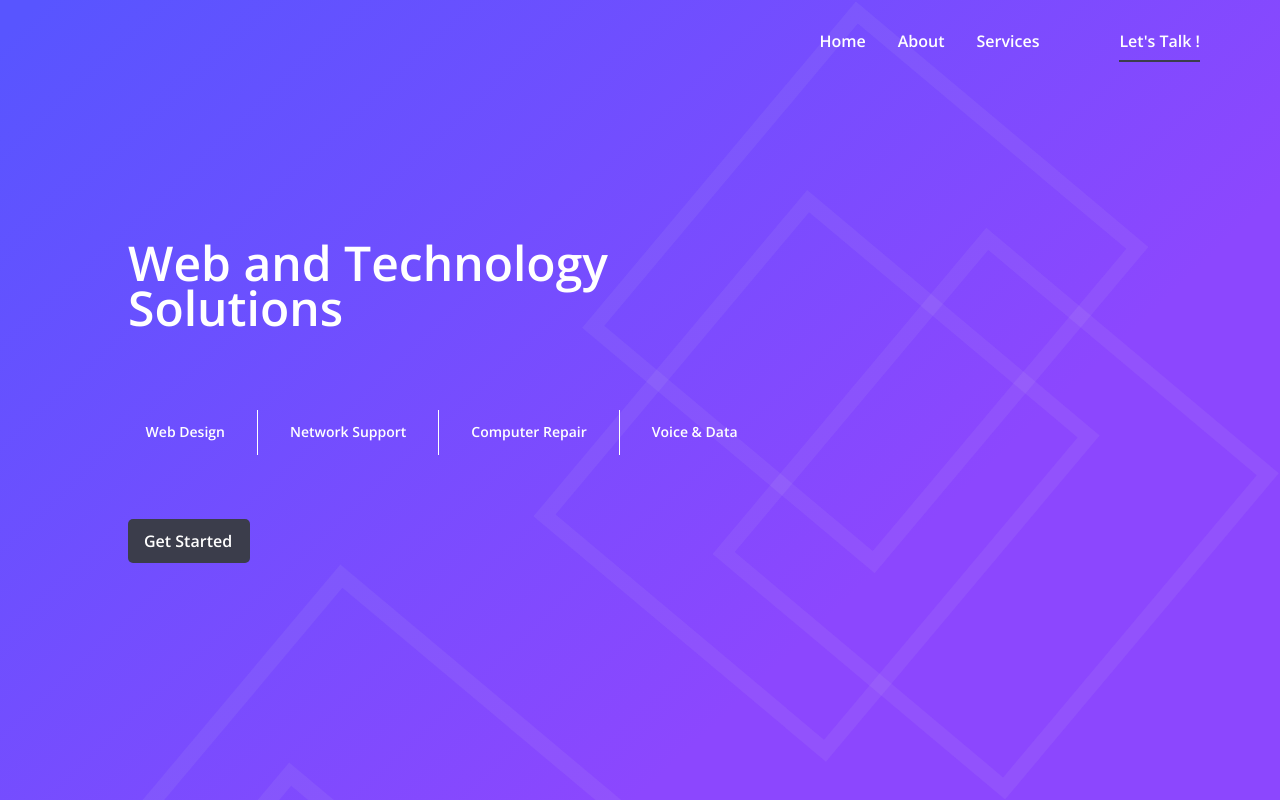
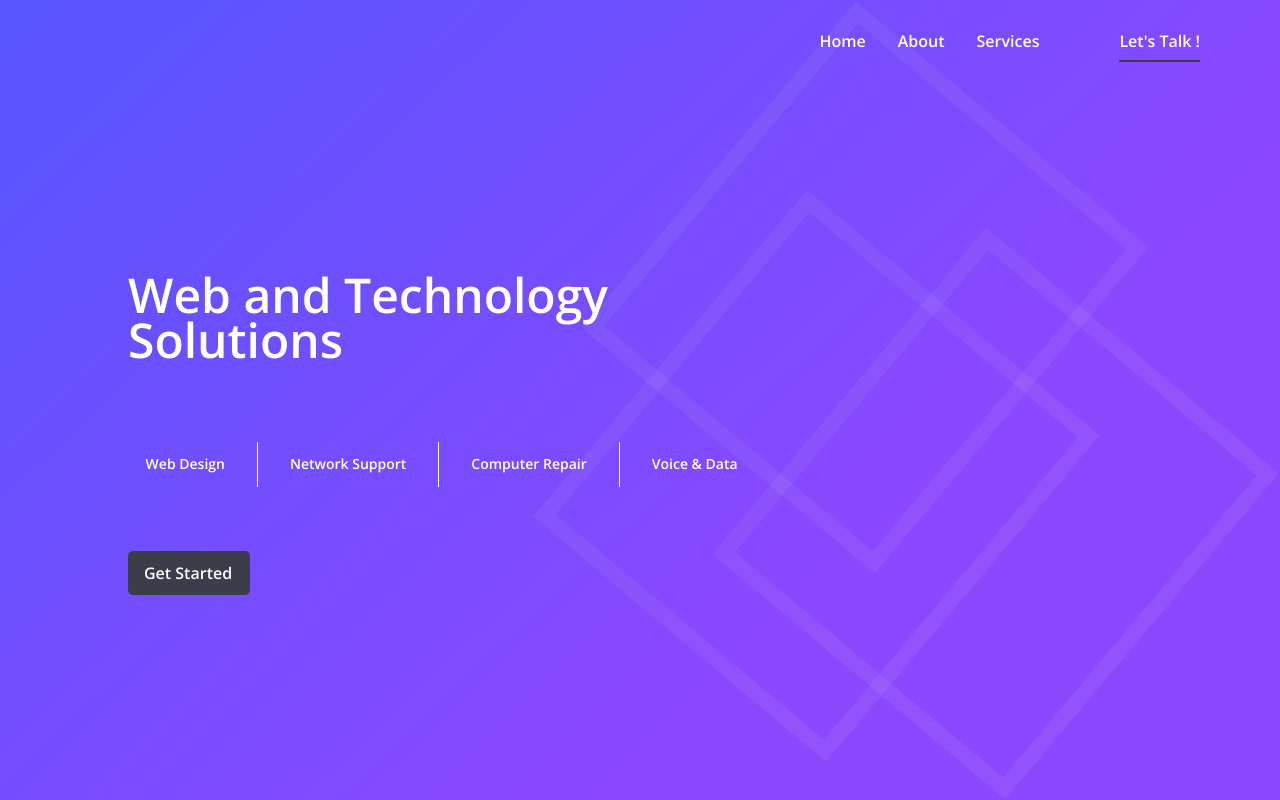
Before and after one commit to tfb34/colibritech-blue, a plain HTML site: page index.html in a window 1280 px wide. Shown: the top 800 px of the page. Drawn offline with nearby package versions, Linux system fonts and the light colour scheme.

Commit message:
Add modified files

```diff
--- a/index.html
+++ b/index.html
@@ -44,6 +44,7 @@
 		</ul>
 	</div>
 	<section id="welcome">
+		<div id="content">
 			<h1>Web and Technology Solutions</h1>
 			<!-- <img src="assets/service-options-svg.svg" id="service-options-svg" class="animate"> -->
 
@@ -57,11 +58,12 @@
 				<li><p>Voice &amp; Data</p></li>
 			</ul>
 			<a href="contact-us.html">Get Started</a>
+		</div>
 		<!-- <div id="img-wrapper">
 			<img src="assets/wavy-pic.svg">
 		</div> -->
-		<img src="assets/diamonds.svg" style="position: absolute;bottom:0;right:0;height:100%">
 		<img src="assets/diamonds.svg">
+		<!-- <img src="assets/diamonds.svg" style="display: none"> -->
 	</section>
 	<section id="skills" class="padding">
 		<div class="center-container">
--- a/myStyle.css
+++ b/myStyle.css
@@ -347,6 +347,7 @@ template {
   --main-gradient: linear-gradient(136.69deg, #5855FF 1.92%, #8C47FE 69.76%);
   --main-color: rgba(88, 85, 255, 0.8);
   --dark-color: rgb(59,61,75);
+  --bold-color: #FF5C45;
   --btn-color: #007AFF;
   --network-support-color: #91CCF6;
   --computer-repair-color: #009d85;
@@ -362,7 +363,8 @@ body{
 #welcome{
   position: relative;
   width:100%;
-  height:100vh;
+  height:75vh;
+  min-height: 500px;
   overflow: hidden;
   background-image: var(--main-gradient);
 }
@@ -372,7 +374,7 @@ body{
   color:white;
   margin:0;
   padding-bottom:1em;
-  padding-top:45%;
+  /*padding-top:45%;*/
   animation-name: moveUp;
   animation-duration: 0.8s;
   animation-fill-mode:both;
@@ -422,7 +424,19 @@ body{
   bottom: 0;
   right:0;*/
 /*  width:100%;*/
-  height: 105%;
+  position: absolute;
+  bottom:0;
+  right:-80%;
+  height:100%
+}
+#welcome #content{
+  position: absolute;
+  width: 100%;
+  top: 0;
+  left: 0;
+  bottom: 0;
+  height: 256px;
+  margin: auto;
 }
 /* Mobile menu */
 
@@ -519,8 +533,6 @@ body{
   text-decoration: none;
   font-size: 14px;
   padding:0.5em 1em;
-  /*border:3px solid var(--dark-color);
-  color:var(--dark-color);*/
   font-weight: bold;
   border:3px solid var(--main-color);
   color:var(--main-color);
@@ -598,10 +610,11 @@ ul li{
   margin-top: 6em;
 }
 #mobile-menu .current{
-  background-image: var(--main-gradient);
+  /*background-image: var(--main-gradient);*/
+  background-color: var(--bold-color);
 }
 #mobile-menu ul > li:last-child > a{
-  border-bottom: 2px solid var(--main-color);
+  border-bottom: 2px solid var(--bold-color);
   padding-bottom:5px;
 }
 #black-underline{
@@ -804,7 +817,7 @@ textarea{
 
 input[type="submit"]{
   /*background-image:var(--main-gradient);*/
-  background-color: #FF5C45;
+  background-color: var(--bold-color);
   color:white;
   font-weight: bold;
   border:0px;
@@ -914,7 +927,7 @@ input[type="submit"]{
   font-size:14px;
 }
 .highlight{
-  color:var(--main-color) !important;
+  color:var(--bold-color) !important;
 }
 .content-pic{
   width:145px;
@@ -1091,21 +1104,37 @@ input[type="submit"]{
     animation-fill-mode: both;
     animation-delay: 0.1s;
 }
+
 /*
 *
 * TABLET
 *
 */
+
+@media only screen and (min-width: 425px){
+  #welcome img {
+    /* width: 100%; */
+    position: absolute;
+    bottom: 0;
+    right: -50%;
+    height: 100%;
+  }
+}
 @media only screen and (min-width: 768px){
   /*index page*/
+  #welcome{
+    height:100vh;
+    max-height: 1000px;
+  }
+  #welcome img{
+    right:-20%;
+  }
   #welcome h1, #welcome a, #welcome #service-options-svg{
     margin-left:5vw;
   }
   #welcome h1{
     margin-left:45px;
     width:420px;
-    /*margin-top:30vh;*/
-    padding-top:30vh;
   }
   #welcome #service-options-svg{
     display:inline-flex;
@@ -1319,11 +1348,11 @@ input[type="submit"]{
     position: absolute;
     bottom: 0;
     right: 0;
-    border-color: var(--main-color);
-    color: var(--main-color);
+    border-color: var(--bold-color);
+    color: var(--bold-color);
   }
   .text-wrapper-right .button:hover{
-    background-color: var(--main-color);
+    background-color: var(--bold-color);
     color:white;
   }
   #overview{
@@ -1511,7 +1540,9 @@ input[type="submit"]{
   }
 }
 @media only screen and (min-width: 1200px){
-
+    #welcome img{
+      right:0;
+    }
     .headline-container#contact{
       min-height:700px;
     }
@@ -1777,8 +1808,7 @@ input[type="submit"]{
   #welcome #service-options-svg{
     margin-left:23%;
   }
-  #welcome h1{
-    padding-top:40vh;
-  }
-
-}
+  #welcome img {
+    right: 15vw;
+  }
+}
```
Also changed, not shown: README.md (deleted). Lines whose indentation alone changed are shown as unchanged.
